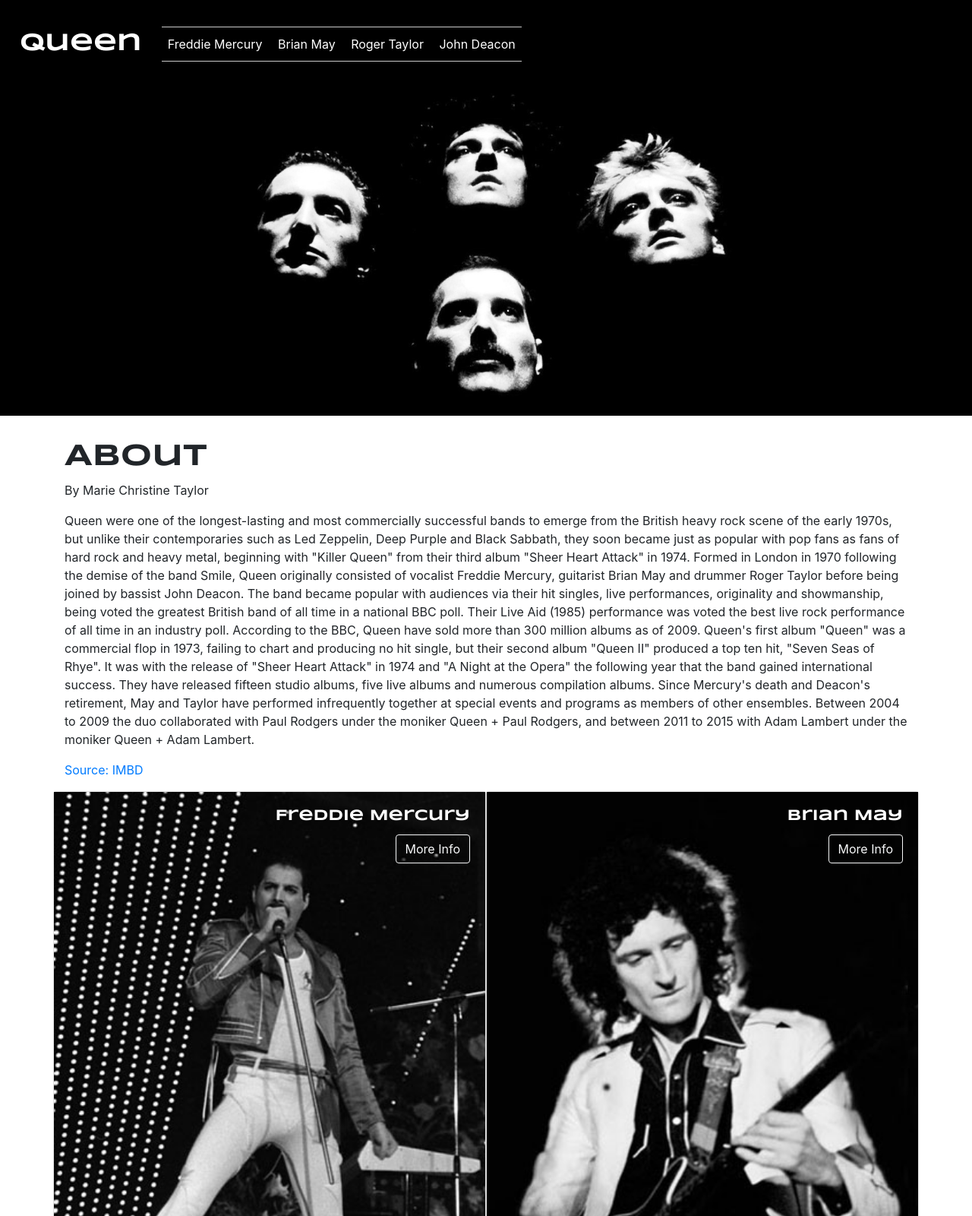
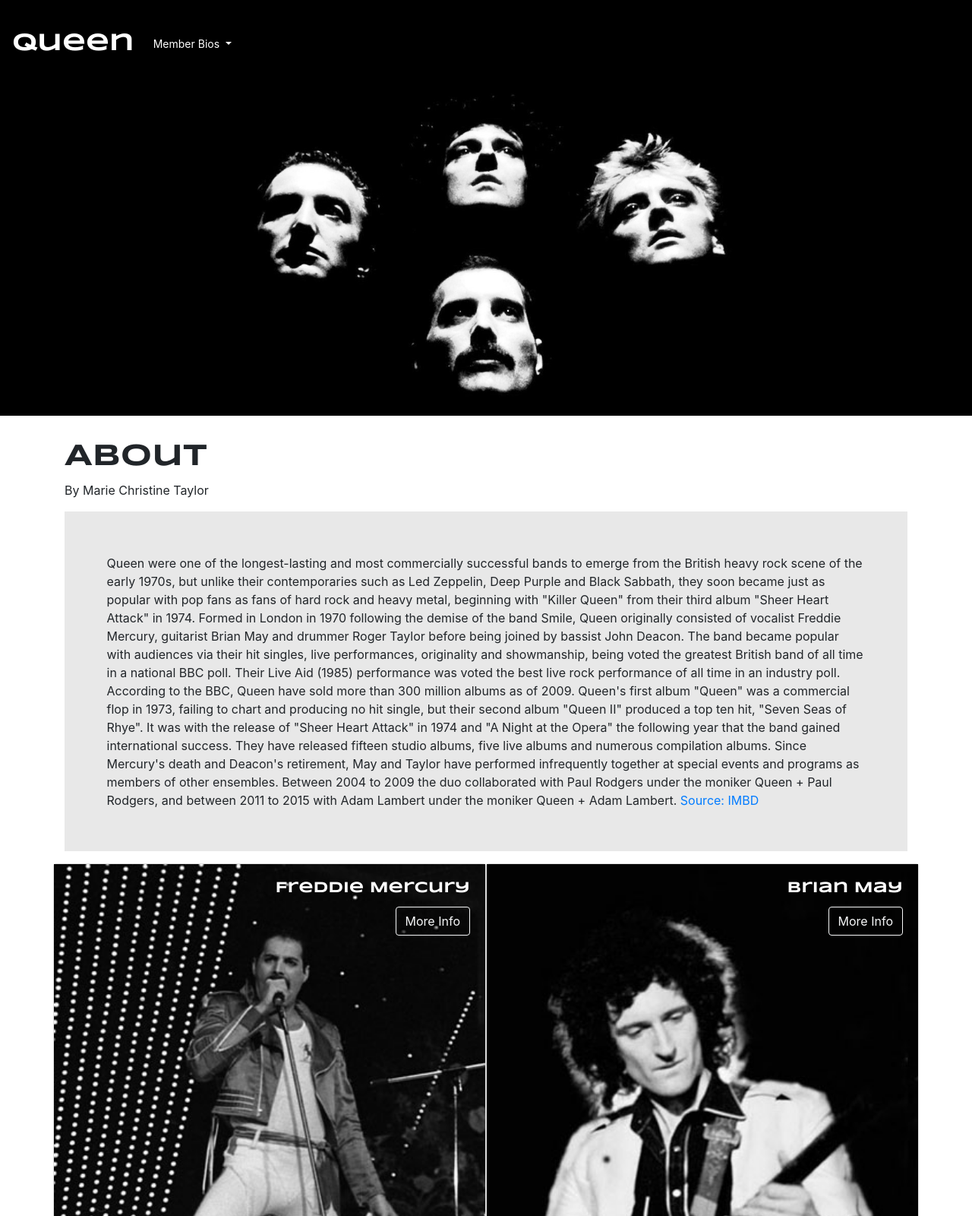
Before and after one commit to allysonwaller/allyson-final-project, a website: page src/njk/index.njk in a window 1280 px wide. Shown: the top 1600 px of the page at 76% size. Drawn offline with nearby package versions, Linux system fonts and the light colour scheme; files that its build step writes are made by us from their sources; files whose address does not match are found by name.

Commit message:
Classwork May 7

```diff
--- a/src/njk/_partials/nav.njk
+++ b/src/njk/_partials/nav.njk
@@ -3,14 +3,15 @@
   <button class="navbar-toggler" type="button" data-toggle="collapse" data-target="#navbarNavDropdown" aria-controls="navbarNavDropdown" aria-expanded="false" aria-label="Toggle navigation">
     <span class="navbar-toggler-icon"></span>
   </button>
- <div class="collapse navbar-collapse" id="navbarNavAltMarkup">
-    <div class="navbar-nav">
-      <a class="nav-item nav-link" href="freddie-mercury.html">Freddie Mercury</a>
-      <a class="nav-item nav-link" href="brian-may.html">Brian May</a>
-      <a class="nav-item nav-link" href="roger-taylor.html">Roger Taylor</a>
-      <a class="nav-item nav-link" href="john-deacon.html">John Deacon</a>
-    </div>
-      </li>
-    </ul>
-  </div>
+ <div class="dropdown">
+  <button class="btn btn-sm dropdown-toggle" type="button" id="dropdownMenuButton" data-toggle="dropdown" aria-haspopup="true" aria-expanded="false">
+    Member Bios
+  </button>
+     <div class="dropdown-menu" aria-labelledby="dropdownMenuButton">
+      <a class="dropdown-item" href="freddie-mercury.html">Freddie Mercury</a>
+      <a class="dropdown-item" href="brian-may.html">Brian May</a>
+      <a class="dropdown-item" href="roger-taylor.html">Roger Taylor</a>
+      <a class="dropdown-item" href="john-deacon.html">John Deacon</a>
+     </div>
+ </div>
 </nav>
--- a/src/njk/index.njk
+++ b/src/njk/index.njk
@@ -6,16 +6,14 @@
 
 <div class="container">
   <div class="row">
-    <div class="col-sm-12 left-rail">
+    <div class="col-sm-12">
     <h1 class="headline">About</h1>
     <p class="author">By Marie Christine Taylor
-      <p> Queen were one of the longest-lasting and most commercially successful bands to emerge from the British heavy rock scene of the early 1970s, but unlike their contemporaries such as Led Zeppelin, Deep Purple and Black Sabbath, they soon became just as popular with pop fans as fans of hard rock and heavy metal, beginning with "Killer Queen" from their third album "Sheer Heart Attack" in 1974.
+      <p class="information"> Queen were one of the longest-lasting and most commercially successful bands to emerge from the British heavy rock scene of the early 1970s, but unlike their contemporaries such as Led Zeppelin, Deep Purple and Black Sabbath, they soon became just as popular with pop fans as fans of hard rock and heavy metal, beginning with "Killer Queen" from their third album "Sheer Heart Attack" in 1974.
 
       Formed in London in 1970 following the demise of the band Smile, Queen originally consisted of vocalist Freddie Mercury, guitarist Brian May and drummer Roger Taylor before being joined by bassist John Deacon. The band became popular with audiences via their hit singles, live performances, originality and showmanship, being voted the greatest British band of all time in a national BBC poll. Their Live Aid (1985) performance was voted the best live rock performance of all time in an industry poll. According to the BBC, Queen have sold more than 300 million albums as of 2009.
 
-      Queen's first album "Queen" was a commercial flop in 1973, failing to chart and producing no hit single, but their second album "Queen II" produced a top ten hit, "Seven Seas of Rhye". It was with the release of "Sheer Heart Attack" in 1974 and "A Night at the Opera" the following year that the band gained international success. They have released fifteen studio albums, five live albums and numerous compilation albums. Since Mercury's death and Deacon's retirement, May and Taylor have performed infrequently together at special events and programs as members of other ensembles. Between 2004 to 2009 the duo collaborated with Paul Rodgers under the moniker Queen + Paul Rodgers, and between 2011 to 2015 with Adam Lambert under the moniker Queen + Adam Lambert. </p>
-
-      <p>
+      Queen's first album "Queen" was a commercial flop in 1973, failing to chart and producing no hit single, but their second album "Queen II" produced a top ten hit, "Seven Seas of Rhye". It was with the release of "Sheer Heart Attack" in 1974 and "A Night at the Opera" the following year that the band gained international success. They have released fifteen studio albums, five live albums and numerous compilation albums. Since Mercury's death and Deacon's retirement, May and Taylor have performed infrequently together at special events and programs as members of other ensembles. Between 2004 to 2009 the duo collaborated with Paul Rodgers under the moniker Queen + Paul Rodgers, and between 2011 to 2015 with Adam Lambert under the moniker Queen + Adam Lambert.
       <a href="https://www.imdb.com/name/nm1277102/bio">Source: IMBD</a>
       </p>
   </div>
@@ -31,8 +29,12 @@
       </div>
     </div>
 {% endfor %}
+</div>
 
-
+<p>
+<h1 class="discography">Discography</h1>
+</p>
+<div class="row">
 {% for discs in data.discography %}
 <ul class="list-unstyled col-sm-6">
   <li class="media">
--- a/src/scss/_cards.scss
+++ b/src/scss/_cards.scss
@@ -10,9 +10,26 @@
 .card {
   padding-left: 0;
   padding-right: 0;
+  display: flex;
+  max-width: 100%;
+  max-height: 100%;
 }
 
 .col-sm-6 {
   padding-left: 0;
   padding-right: 0;
 }
+
+.img-fluid {
+  border-radius: 0px 0px 5px 5px;
+  width: 100%;
+}
+
+.information {
+  background-color: #E8E8E8;
+  padding-top: 5%;
+  padding-bottom: 5%;
+  padding-right: 5%;
+  padding-left: 5%;
+
+}
--- a/src/scss/_media-list.scss
+++ b/src/scss/_media-list.scss
@@ -9,3 +9,12 @@
 .title {
   font-family: 'Syncopate', sans-serif;
 }
+
+.discography {
+  padding-bottom: 0;
+  padding-top: 5%;
+  font-family: 'Syncopate', sans-serif;
+  border-bottom: 0;
+  margin-bottom: 0;
+  text-align: center;
+}
--- a/src/scss/_nav.scss
+++ b/src/scss/_nav.scss
@@ -19,13 +19,6 @@
   font-size: 2rem;
 }
 
-.navbar a{
+#dropdownMenuButton {
   color: white;
-  display:inline-block;
-  padding:10px;
-  }
-  .navbar li {
-  color: white;
-  display:inline-block;
-  text-align: center;
-  }
+}
```
Also changed, not shown: docs/brian-may.html, docs/css/main.css, docs/freddie-mercury.html, docs/index.html, docs/john-deacon.html, docs/roger-taylor.html.
